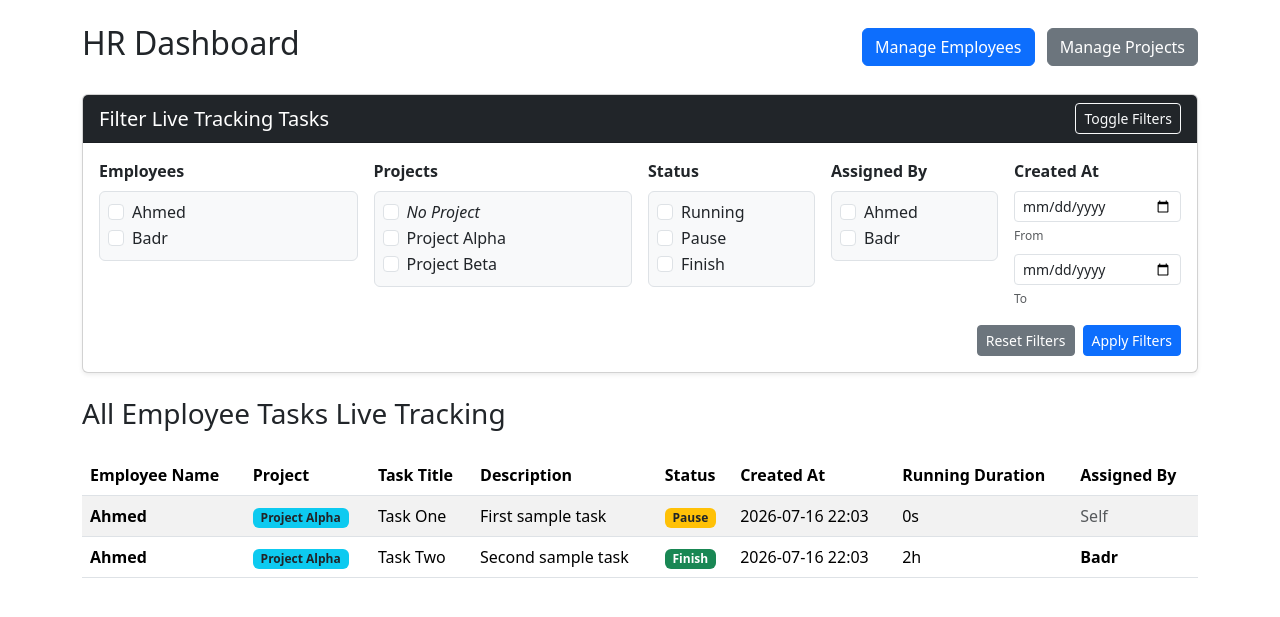
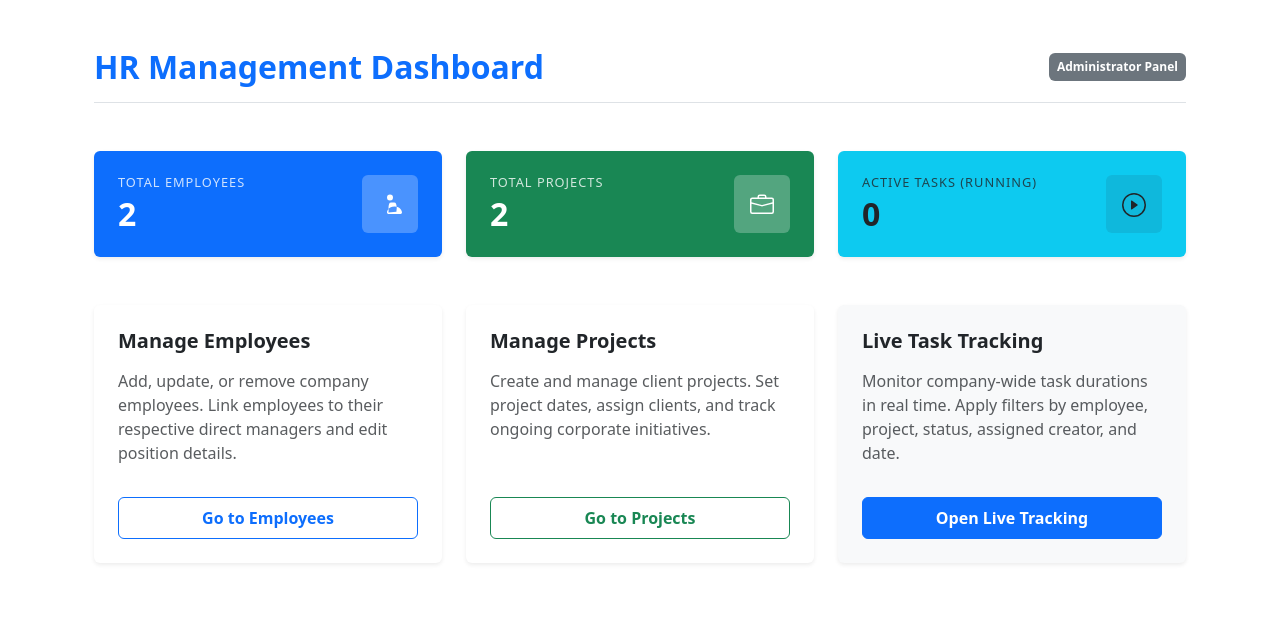
Before and after one commit to ahmadElsharawy/WorkPulse, a Flask app: page /hr in a window 1280 px wide. Shown: the part 56-673 px from the top of the page. Run offline with Flask 3, Linux system fonts and the light colour scheme; a user stored in the database is signed in; data comes from the database, SQL or seed files in the repository.

Commit message:
Create dedicated HR Live Task Tracking page and landing dashboard with metrics

```diff
--- a/app.py
+++ b/app.py
@@ -318,6 +318,20 @@ def change_password():
 @role_required('HR')
 def hr_dashboard():
     db = get_db()
+    total_employees = db.execute("SELECT COUNT(*) FROM users WHERE role = 'Employee'").fetchone()[0]
+    total_projects = db.execute("SELECT COUNT(*) FROM projects").fetchone()[0]
+    active_tasks = db.execute("SELECT COUNT(*) FROM tasks WHERE status = 'Running'").fetchone()[0]
+    return render_template(
+        'hr.html',
+        total_employees=total_employees,
+        total_projects=total_projects,
+        active_tasks=active_tasks
+    )
+
+@app.route('/hr/tracking')
+@role_required('HR')
+def hr_tracking():
+    db = get_db()
 
     # Get filter inputs
     selected_employees = [int(x) for x in request.args.getlist('employees') if x.isdigit()]
@@ -399,7 +413,7 @@ def hr_dashboard():
     creators_list = db.execute("SELECT DISTINCT u.id, u.full_name, u.username FROM users u JOIN tasks t ON t.creator_id = u.id ORDER BY u.full_name").fetchall()
 
     return render_template(
-        'hr.html',
+        'hr_tracking.html',
         tasks=tasks,
         employees_list=employees_list,
         projects_list=projects_list,
--- a/templates/hr.html
+++ b/templates/hr.html
@@ -1,234 +1,98 @@
 {% extends 'base.html' %}
-{% block title %}HR Dashboard{% endblock %}
+{% block title %}HR Dashboard - WorkPulse{% endblock %}
 {% block content %}
-<div class='d-flex justify-content-between align-items-center mb-4'>
-  <h2>HR Dashboard</h2>
-  <div>
-    <a href='{{ url_for('hr_employees') }}' class='btn btn-primary me-2'>Manage Employees</a>
-    <a href='{{ url_for('hr_projects') }}' class='btn btn-secondary'>Manage Projects</a>
+<div class="container py-4">
+  <div class="d-flex justify-content-between align-items-center mb-5 border-bottom pb-3">
+    <h2 class="text-primary mb-0 fw-bold">HR Management Dashboard</h2>
+    <span class="badge bg-secondary p-2">Administrator Panel</span>
   </div>
-</div>
 
-<div class="card mb-4 shadow-sm">
-  <div class="card-header bg-dark text-white d-flex justify-content-between align-items-center">
-    <h5 class="mb-0">Filter Live Tracking Tasks</h5>
-    <button class="btn btn-outline-light btn-sm" type="button" data-bs-toggle="collapse" data-bs-target="#filterCollapse" aria-expanded="true" aria-controls="filterCollapse">
-      Toggle Filters
-    </button>
+  <!-- Quick Metrics Section -->
+  <div class="row g-4 mb-5">
+    <div class="col-md-4">
+      <div class="card border-0 shadow-sm bg-primary text-white h-100">
+        <div class="card-body d-flex align-items-center justify-content-between p-4">
+          <div>
+            <h6 class="text-uppercase mb-1" style="font-size: 0.8rem; letter-spacing: 1px; opacity: 0.8;">Total Employees</h6>
+            <h2 class="mb-0 fw-bold">{{ total_employees }}</h2>
+          </div>
+          <div class="bg-white bg-opacity-25 rounded p-3">
+            <svg xmlns="http://www.w3.org/2000/svg" width="24" height="24" fill="currentColor" class="bi bi-people" viewBox="0 0 16 16">
+              <path d="M15 14s1 0 1-1-1-4-5-4-5 3-5 4 1 1 1 1zm-7.978-1L7 12.996c.001-.004.01-.154.02-.347.017-.34.05-.733.09-1.102A13.654 13.654 0 0 1 7 10c0-.528.06-1.07.15-1.593.08-.475.203-.9.357-1.25.13-.298.283-.49.467-.583.456-.23 1.092-.3 1.764-.3.672 0 1.308.07 1.764.3.184.093.337.285.467.582.154.35.278.775.357 1.25.09.522.15 1.065.15 1.593 0 .428-.047.828-.09 1.102a13.272 13.272 0 0 1-.09 1.102l-.02.348h-.02zM8 5a2 2 0 1 1 0-4 2 2 0 0 1 0 4"/>
+            </svg>
+          </div>
+        </div>
+      </div>
+    </div>
+
+    <div class="col-md-4">
+      <div class="card border-0 shadow-sm bg-success text-white h-100">
+        <div class="card-body d-flex align-items-center justify-content-between p-4">
+          <div>
+            <h6 class="text-uppercase mb-1" style="font-size: 0.8rem; letter-spacing: 1px; opacity: 0.8;">Total Projects</h6>
+            <h2 class="mb-0 fw-bold">{{ total_projects }}</h2>
+          </div>
+          <div class="bg-white bg-opacity-25 rounded p-3">
+            <svg xmlns="http://www.w3.org/2000/svg" width="24" height="24" fill="currentColor" class="bi bi-briefcase" viewBox="0 0 16 16">
+              <path d="M6.5 1A1.5 1.5 0 0 0 5 2.5V3H1.5A1.5 1.5 0 0 0 0 4.5v8A1.5 1.5 0 0 0 1.5 14h13a1.5 1.5 0 0 0 1.5-1.5v-8A1.5 1.5 0 0 0 14.5 3H11v-.5A1.5 1.5 0 0 0 9.5 1zm0 1h3a.5.5 0 0 1 .5.5V3H6v-.5a.5.5 0 0 1 .5-.5m1.886 6.914L15 7.151V12.5a.5.5 0 0 1-.5.5h-13a.5.5 0 0 1-.5-.5V7.15l6.614 1.764a1.5 1.5 0 0 0 .772 0zM1.5 4h13a.5.5 0 0 1 .5.5v1.616L8.129 7.948a.5.5 0 0 1-.258 0L1 6.116V4.5a.5.5 0 0 1 .5-.5"/>
+            </svg>
+          </div>
+        </div>
+      </div>
+    </div>
+
+    <div class="col-md-4">
+      <div class="card border-0 shadow-sm bg-info text-dark h-100">
+        <div class="card-body d-flex align-items-center justify-content-between p-4">
+          <div>
+            <h6 class="text-uppercase mb-1" style="font-size: 0.8rem; letter-spacing: 1px; opacity: 0.8;">Active Tasks (Running)</h6>
+            <h2 class="mb-0 fw-bold">{{ active_tasks }}</h2>
+          </div>
+          <div class="bg-dark bg-opacity-10 rounded p-3">
+            <svg xmlns="http://www.w3.org/2000/svg" width="24" height="24" fill="currentColor" class="bi bi-play-circle" viewBox="0 0 16 16">
+              <path d="M8 15A7 7 0 1 1 8 1a7 7 0 0 1 0 14m0 1A8 8 0 1 0 8 0a8 8 0 0 0 0 16"/>
+              <path d="M6.271 5.055a.5.5 0 0 1 .52.038l3.5 2.5a.5.5 0 0 1 0 .814l-3.5 2.5A.5.5 0 0 1 6 10.5v-5a.5.5 0 0 1 .271-.445"/>
+            </svg>
+          </div>
+        </div>
+      </div>
+    </div>
   </div>
-  <div class="collapse show" id="filterCollapse">
-    <div class="card-body">
-      <form method="GET" action="{{ url_for('hr_dashboard') }}">
-        <div class="row g-3">
 
-          <!-- Employees Filter -->
-          <div class="col-md-3">
-            <label class="form-label fw-bold">Employees</label>
-            <div class="border rounded p-2" style="max-height: 120px; overflow-y: auto; background-color: #f8f9fa;">
-              {% for emp in employees_list %}
-                <div class="form-check">
-                  <input class="form-check-input" type="checkbox" name="employees" value="{{ emp.id }}" id="emp_{{ emp.id }}"
-                    {% if emp.id in selected_employees %}checked{% endif %}>
-                  <label class="form-check-label text-truncate d-block" for="emp_{{ emp.id }}" style="max-width: 100%;">
-                    {{ emp.full_name }}
-                  </label>
-                </div>
-              {% endfor %}
-            </div>
-          </div>
+  <!-- Navigation Grid Section -->
+  <div class="row g-4">
+    <!-- Manage Employees Card -->
+    <div class="col-md-4">
+      <div class="card h-100 shadow-sm border-0">
+        <div class="card-body p-4 d-flex flex-column">
+          <h5 class="card-title fw-bold text-dark mb-3">Manage Employees</h5>
+          <p class="card-text text-muted flex-grow-1">Add, update, or remove company employees. Link employees to their respective direct managers and edit position details.</p>
+          <a href="{{ url_for('hr_employees') }}" class="btn btn-outline-primary mt-3 py-2 w-100 fw-bold">Go to Employees</a>
+        </div>
+      </div>
+    </div>
 
-          <!-- Projects Filter -->
-          <div class="col-md-3">
-            <label class="form-label fw-bold">Projects</label>
-            <div class="border rounded p-2" style="max-height: 120px; overflow-y: auto; background-color: #f8f9fa;">
-              <div class="form-check">
-                <input class="form-check-input" type="checkbox" name="projects" value="none" id="proj_none"
-                  {% if 'none' in selected_projects %}checked{% endif %}>
-                <label class="form-check-label" for="proj_none">
-                  <em>No Project</em>
-                </label>
-              </div>
-              {% for proj in projects_list %}
-                <div class="form-check">
-                  <input class="form-check-input" type="checkbox" name="projects" value="{{ proj.id }}" id="proj_{{ proj.id }}"
-                    {% if proj.id in selected_projects %}checked{% endif %}>
-                  <label class="form-check-label text-truncate d-block" for="proj_{{ proj.id }}" style="max-width: 100%;">
-                    {{ proj.name }}
-                  </label>
-                </div>
-              {% endfor %}
-            </div>
-          </div>
+    <!-- Manage Projects Card -->
+    <div class="col-md-4">
+      <div class="card h-100 shadow-sm border-0">
+        <div class="card-body p-4 d-flex flex-column">
+          <h5 class="card-title fw-bold text-dark mb-3">Manage Projects</h5>
+          <p class="card-text text-muted flex-grow-1">Create and manage client projects. Set project dates, assign clients, and track ongoing corporate initiatives.</p>
+          <a href="{{ url_for('hr_projects') }}" class="btn btn-outline-success mt-3 py-2 w-100 fw-bold">Go to Projects</a>
+        </div>
+      </div>
+    </div>
 
-          <!-- Status Filter -->
-          <div class="col-md-2">
-            <label class="form-label fw-bold">Status</label>
-            <div class="border rounded p-2" style="max-height: 120px; overflow-y: auto; background-color: #f8f9fa;">
-              {% for status in ['Running', 'Pause', 'Finish'] %}
-                <div class="form-check">
-                  <input class="form-check-input" type="checkbox" name="statuses" value="{{ status }}" id="status_{{ status }}"
-                    {% if status in selected_statuses %}checked{% endif %}>
-                  <label class="form-check-label" for="status_{{ status }}">
-                    {{ status }}
-                  </label>
-                </div>
-              {% endfor %}
-            </div>
-          </div>
-
-          <!-- Assigned By Filter -->
-          <div class="col-md-2">
-            <label class="form-label fw-bold">Assigned By</label>
-            <div class="border rounded p-2" style="max-height: 120px; overflow-y: auto; background-color: #f8f9fa;">
-              {% for creator in creators_list %}
-                <div class="form-check">
-                  <input class="form-check-input" type="checkbox" name="creators" value="{{ creator.id }}" id="creator_{{ creator.id }}"
-                    {% if creator.id in selected_creators %}checked{% endif %}>
-                  <label class="form-check-label text-truncate d-block" for="creator_{{ creator.id }}" style="max-width: 100%;">
-                    {{ creator.full_name }}
-                  </label>
-                </div>
-              {% endfor %}
-            </div>
-          </div>
-
-          <!-- Created At Date Range -->
-          <div class="col-md-2">
-            <label class="form-label fw-bold">Created At</label>
-            <div class="mb-2">
-              <input type="date" class="form-control form-control-sm" name="created_from" value="{{ created_from }}" placeholder="From">
-              <span class="text-muted small" style="font-size: 0.75rem;">From</span>
-            </div>
-            <div>
-              <input type="date" class="form-control form-control-sm" name="created_to" value="{{ created_to }}" placeholder="To">
-              <span class="text-muted small" style="font-size: 0.75rem;">To</span>
-            </div>
-          </div>
-
+    <!-- Live Task Tracking Card -->
+    <div class="col-md-4">
+      <div class="card h-100 shadow-sm border-0 bg-light">
+        <div class="card-body p-4 d-flex flex-column">
+          <h5 class="card-title fw-bold text-dark mb-3">Live Task Tracking</h5>
+          <p class="card-text text-muted flex-grow-1">Monitor company-wide task durations in real time. Apply filters by employee, project, status, assigned creator, and date.</p>
+          <a href="{{ url_for('hr_tracking') }}" class="btn btn-primary mt-3 py-2 w-100 fw-bold">Open Live Tracking</a>
         </div>
-        <div class="d-flex justify-content-end gap-2 mt-3">
-          <a href="{{ url_for('hr_dashboard') }}" class="btn btn-secondary btn-sm">Reset Filters</a>
-          <button type="submit" class="btn btn-primary btn-sm">Apply Filters</button>
-        </div>
-      </form>
+      </div>
     </div>
   </div>
 </div>
-
-<div id="live-tasks-wrapper">
-{% if tasks %}
-<div class='row mt-4'>
-  <div class='col-12'>
-    <h3 class='mb-4'>All Employee Tasks Live Tracking</h3>
-    <table class='table table-striped'>
-      <thead>
-        <tr>
-          <th>Employee Name</th>
-          <th>Project</th>
-          <th>Task Title</th>
-          <th>Description</th>
-          <th>Status</th>
-          <th>Created At</th>
-          <th>Running Duration</th>
-          <th>Assigned By</th>
-        </tr>
-      </thead>
-      <tbody>
-        {% for task in tasks %}
-        <tr>
-          <td><strong>{{ task.employee_name }}</strong></td>
-          <td>
-            {% if task.project_name %}
-              <span class='badge bg-info text-dark'>{{ task.project_name }}</span>
-            {% else %}
-              <span class='text-muted'>-</span>
-            {% endif %}
-          </td>
-          <td>{{ task.title }}</td>
-          <td class="task-desc-cell">{{ task.description }}</td>
-          <td>
-            {% if task.status == 'Running' %}
-              <span class='badge bg-primary'><span class="spinner-grow spinner-grow-sm me-1" role="status" aria-hidden="true" style="width: 0.5rem; height: 0.5rem; vertical-align: middle;"></span>Running</span>
-            {% elif task.status == 'Pause' %}
-              <span class='badge bg-warning text-dark'>Pause</span>
-            {% elif task.status == 'Finish' %}
-              <span class='badge bg-success'>Finish</span>
-            {% else %}
-              <span class='badge bg-secondary'>{{ task.status }}</span>
-            {% endif %}
-          </td>
-          <td>{{ task.created_at|datetimeformat }}</td>
-          <td>
-            <span class="duration-display" data-task-id="{{ task.id }}" data-status="{{ task.status }}" data-last-started="{{ task.last_started_at or '' }}" data-accumulated="{{ task|total_seconds }}">{{ task|format_duration }}</span>
-          </td>
-          <td>
-            {% if task.creator_id == task.employee_id %}
-              <span class='text-muted'>Self</span>
-            {% else %}
-              <strong>{{ task.creator_name }}</strong>
-            {% endif %}
-          </td>
-        </tr>
-        {% endfor %}
-      </tbody>
-    </table>
-  </div>
-</div>
-{% else %}
-<hr class='my-5'>
-<p class='text-muted text-center'>No tasks found in the system.</p>
-{% endif %}
-</div>
-
-<script>
-document.addEventListener("DOMContentLoaded", function() {
-    function updateTimers() {
-        const now = new Date();
-        document.querySelectorAll(".duration-display").forEach(function(el) {
-            const status = el.getAttribute("data-status");
-            if (status !== "Running") return;
-
-            const lastStartedStr = el.getAttribute("data-last-started");
-            if (!lastStartedStr) return;
-
-            const lastStarted = new Date(lastStartedStr + "Z");
-            const accumulated = parseInt(el.getAttribute("data-accumulated") || "0", 10);
-
-            const elapsedSeconds = Math.max(0, Math.floor((now - lastStarted) / 1000));
-            const totalSeconds = accumulated + elapsedSeconds;
-
-            const hours = Math.floor(totalSeconds / 3600);
-            const minutes = Math.floor((totalSeconds % 3600) / 60);
-            const seconds = totalSeconds % 60;
-
-            let formatted = "";
-            if (hours > 0) formatted += hours + "h ";
-            if (minutes > 0) formatted += minutes + "m ";
-            formatted += seconds + "s";
-
-            el.textContent = formatted;
-        });
-    }
-
-    function pollTasks() {
-        fetch(window.location.href)
-            .then(response => response.text())
-            .then(html => {
-                const parser = new DOMParser();
-                const doc = parser.parseFromString(html, 'text/html');
-                const newWrapper = doc.getElementById('live-tasks-wrapper');
-                const oldWrapper = document.getElementById('live-tasks-wrapper');
-                if (newWrapper && oldWrapper) {
-                    oldWrapper.innerHTML = newWrapper.innerHTML;
-                    updateTimers();
-                }
-            })
-            .catch(err => console.error("Error updating live list:", err));
-    }
-
-    setInterval(updateTimers, 1000);
-    setInterval(pollTasks, 5000); // refresh the list every 5 seconds
-    updateTimers();
-});
-</script>
 {% endblock %}
```
Also changed, not shown: templates/hr_tracking.html (added, +230 -0 lines).
